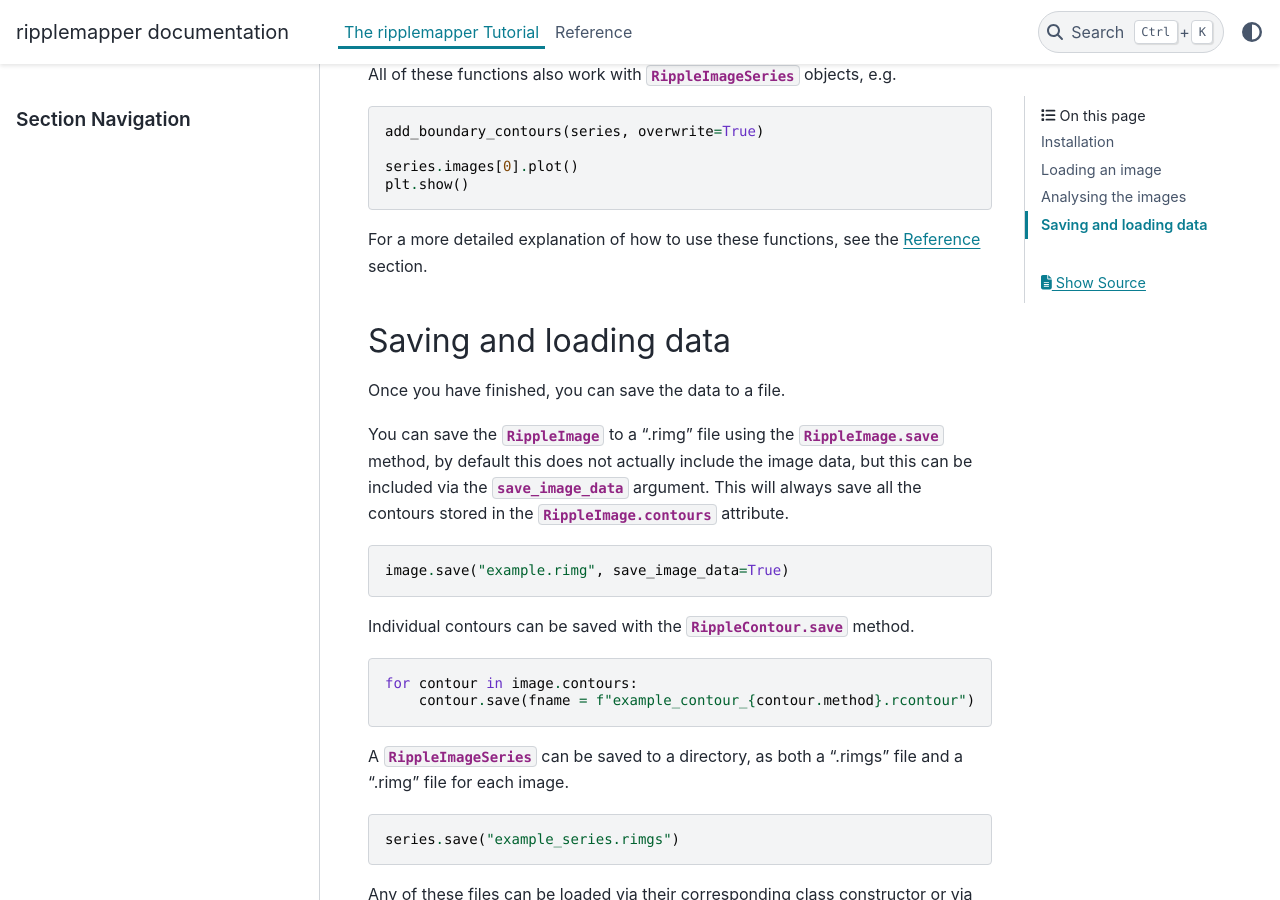
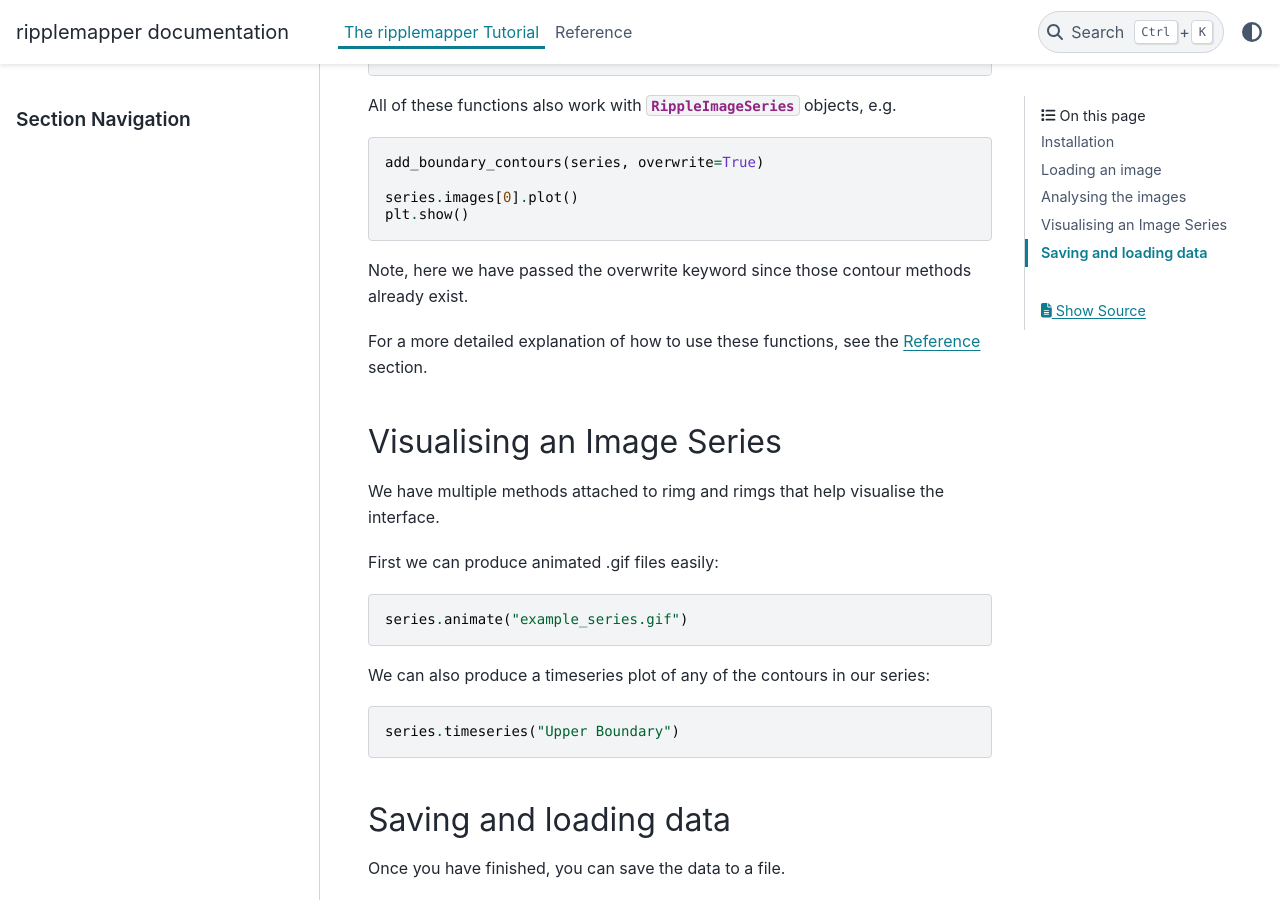
Before and after one commit to alasdairwilson/ripplemapper, a Sphinx documentation site: the page built from docs/tutorial/index.rst, in a window 1280 px wide and 900 px high, scrolled down 1958 px. Built offline with Sphinx 7.4.7 and the PyData theme 0.15.4, drawn with Linux system fonts in a browser that asks for light colours; pages that are not in the unit, such as notebooks, are missing from menus; the version number could not be read and is left out; some of the changed text lies outside the part shown.

Commit message:
Extended tutorial somewhat with rimgs visualisation

```diff
--- a/docs/tutorial/index.rst
+++ b/docs/tutorial/index.rst
@@ -89,7 +89,26 @@ All of these functions also work with `RippleImageSeries` objects, e.g.
     series.images[0].plot()
     plt.show()
 
+Note, here we have passed the overwrite keyword since those contour methods already exist.
+
 For a more detailed explanation of how to use these functions, see the :ref:`reference` section.
+
+Visualising an Image Series
+****************************
+
+We have multiple methods attached to rimg and rimgs that help visualise the interface.
+
+First we can produce animated .gif files easily:
+
+.. code-block:: python
+
+    series.animate("example_series.gif")
+
+We can also produce a timeseries plot of any of the contours in our series:
+
+.. code-block:: python
+
+    series.timeseries("Upper Boundary")
 
 Saving and loading data
 ************************
```
Also changed, not shown: 1 other file.
